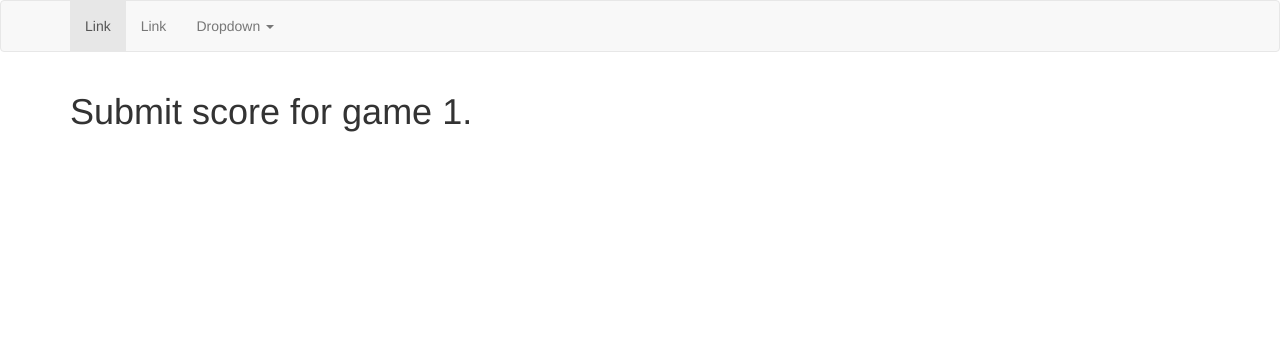
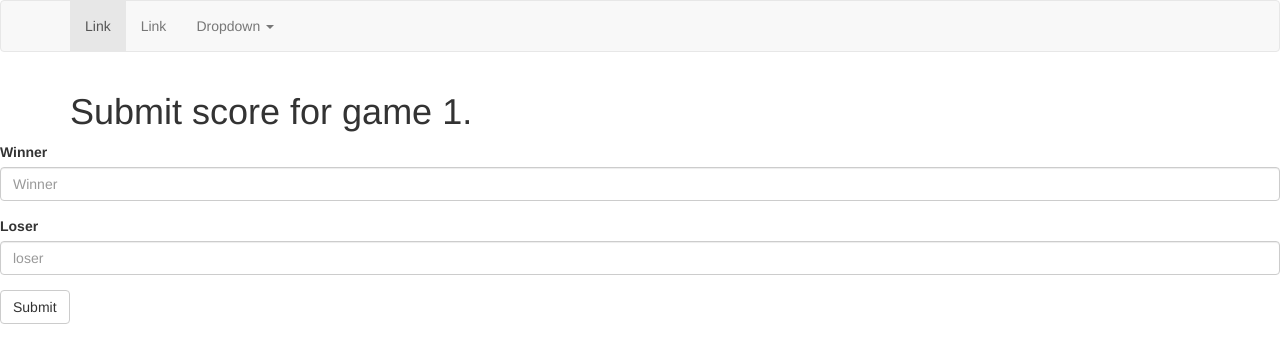
Before and after one commit to JamesLaverack/scoreboard, a Flask app: page /game/1/submit in a window 1280 px wide. Shown: the top 363 px of the page. Run offline with Flask 2, Linux system fonts and the light colour scheme; some libraries are stand-ins or nearby versions.

Commit message:
Add win submission through the UI
You can record a new win, but you can't actually add players yet...

```diff
--- a/app.py
+++ b/app.py
@@ -1,5 +1,6 @@
-from flask import Flask, render_template
+from flask import Flask, render_template, request, url_for, redirect
 from flask_bootstrap import Bootstrap
+import db
 
 app = Flask(__name__)
 Bootstrap(app)
@@ -20,6 +21,15 @@ def show_game(gamename):
 def show_submit_score(gamename):
     return render_template('submit.html', gamename=gamename)
 
+@app.route("/game/<gamename>/submit", methods=['POST'])
+def submit_score(gamename):
+    conn = db.database_connection()
+    cur = conn.cursor()
+    cur.execute("INSERT INTO win (winner, loser) VALUES ((SELECT id FROM player WHERE name = %s), (SELECT id FROM player WHERE name = %s))", (request.form['winnerName'], request.form['loserName'] ))
+    conn.commit()
+
+    return redirect(url_for('show_leaderboard', gamename=gamename))
+
 @app.route("/game/<gamename>/leaderboard")
 def show_leaderboard(gamename):
     return render_template('leaderboard.html', gamename=gamename)
--- a/templates/submit.html
+++ b/templates/submit.html
@@ -8,4 +8,16 @@
 <div class="container">
   <h1>Submit score for game {{ gamename }}.</h1>
 </div>
+
+<form method="post">
+  <div class="form-group">
+    <label for="winnerName">Winner</label>
+    <input type="text" class="form-control" id="winnerName" name="winnerName" placeholder="Winner">
+  </div>
+  <div class="form-group">
+    <label for="loserName">Loser</label>
+    <input type="text" class="form-control" id="loserName" name="loserName" placeholder="loser">
+  </div>
+  <button type="submit" class="btn btn-default">Submit</button>
+</form>
 {% endblock %}
```
